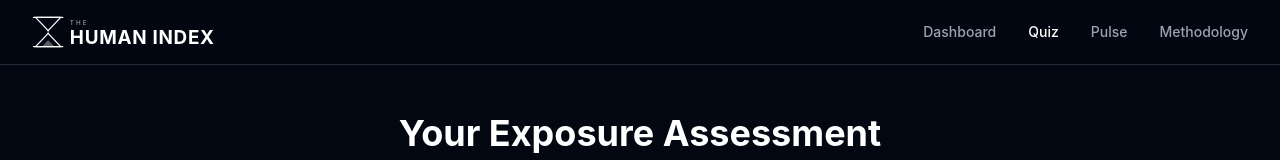
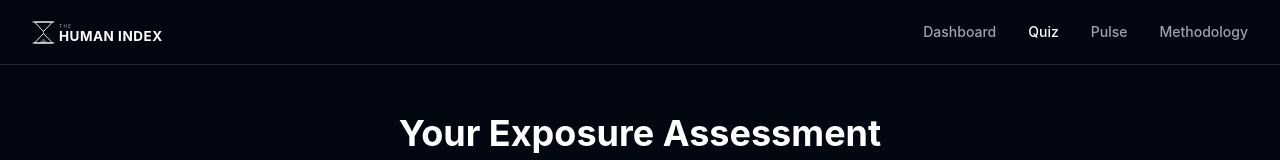
Before and after one commit to Monotits/thehumanindex-web, a Next.js app: page /quiz in a window 1280 px wide. Shown: the top 160 px of the page. Built offline with nearby package versions, Linux system fonts and the light colour scheme.

Commit message:
Reduce logo size in navbar

```diff
--- a/src/components/Navigation.tsx
+++ b/src/components/Navigation.tsx
@@ -21,7 +21,7 @@ export function Navigation() {
       <div className="max-w-7xl mx-auto px-4 sm:px-6 lg:px-8">
         <div className="flex items-center justify-between h-16">
           <Link href="/" className="flex items-center hover:opacity-80 transition-opacity">
-            <Image src="/logo.svg" alt="The Human Index" width={280} height={32} priority />
+            <Image src="/logo.svg" alt="The Human Index" width={200} height={23} priority />
           </Link>
 
           {/* Desktop links */}
```
